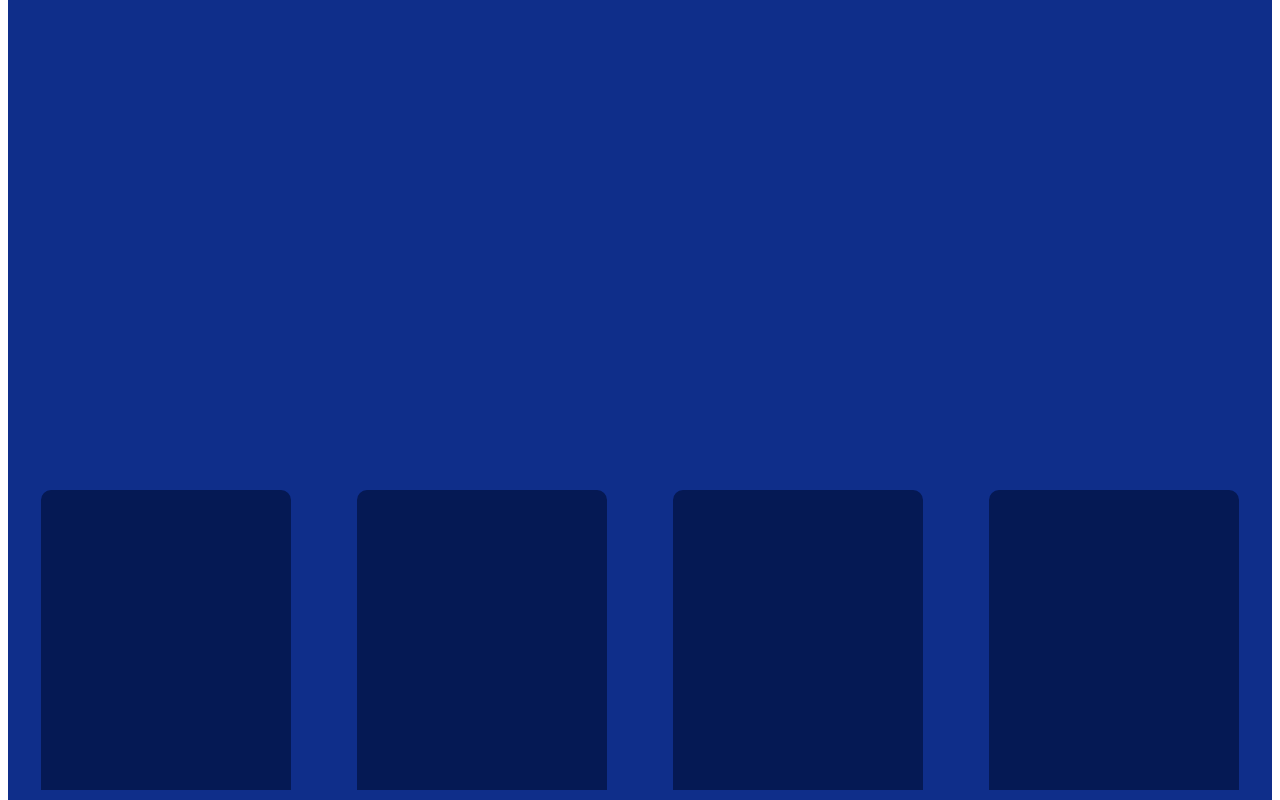
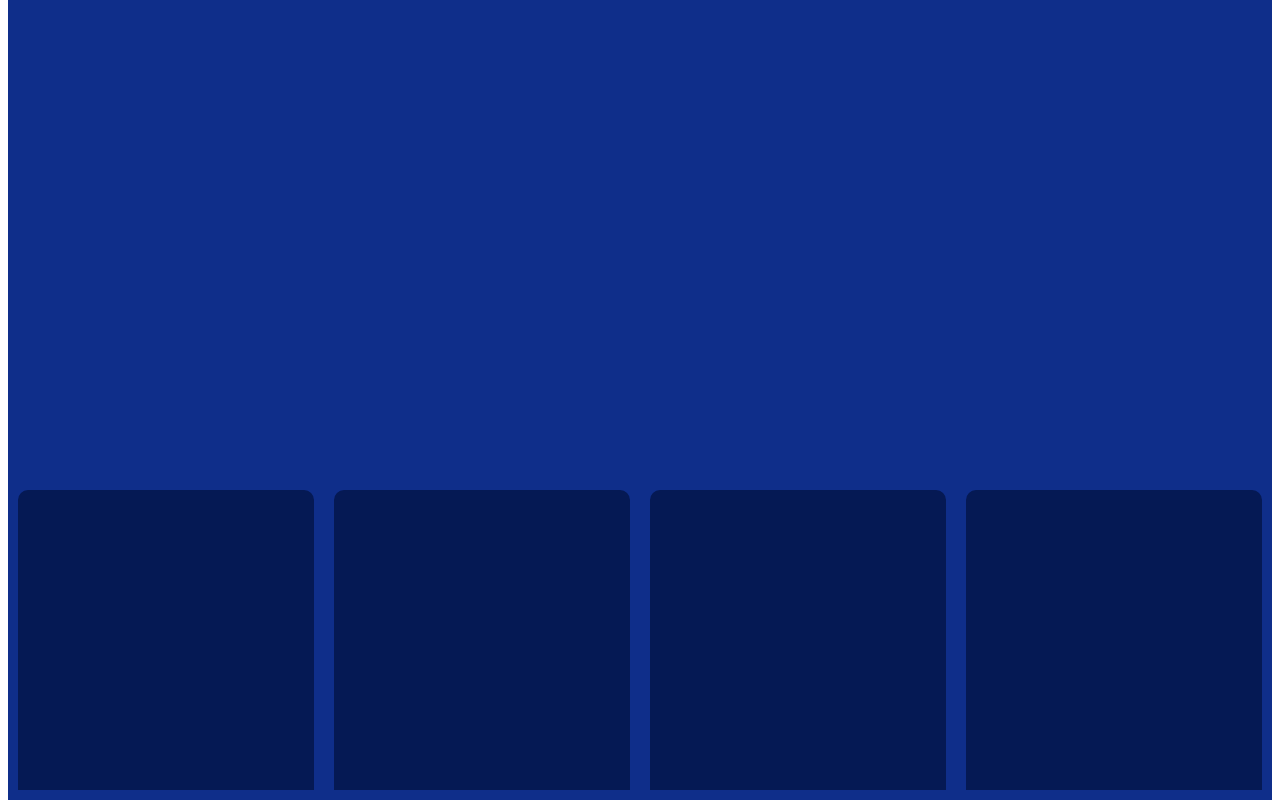
Before and after one commit to AzariahSILAS/keep-track2.0, a plain HTML site: page index.html in a window 1280 px wide. Shown: the top 800 px of the page. Drawn offline with Linux system fonts and the light colour scheme.

```diff
--- a/styles.css
+++ b/styles.css
@@ -17,7 +17,7 @@
 
 
 .card{
-    width: 250px;
+    flex:250px;
     height: 300px;
     background-color: #051954;
     margin: 10px;
```
